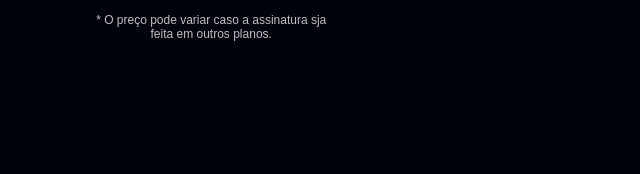
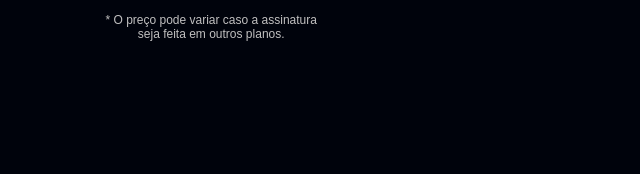
Before and after one commit to frontElen/Alura-plus, a plain HTML site: page index.html in a window 1280 px wide. Shown: the part 626-800 px from the top of the page, 0-640 px from the left. Drawn offline with Linux system fonts and the light colour scheme.

Commit message:
Alterei texto do container_aviso

```diff
--- a/index.html
+++ b/index.html
@@ -21,7 +21,7 @@
          <a href= "www.alura.com.br" class="container__botao">Assine por 12x de R$ 120,00*</a>
         <!-- <link para o site com a classe do botão (dentro da "")"> -->
         <a href="www.alura.com.br" class="container__botao botao__secundario">Assinar somente o Alura+</a>
-        <p class="container__aviso">* O preço pode variar caso a assinatura sja feita em outros planos.</p>
+        <p class="container__aviso">* O preço pode variar caso a assinatura seja feita em outros planos.</p>
     </div>
     </section>
     <section class="container__secundario">
```
